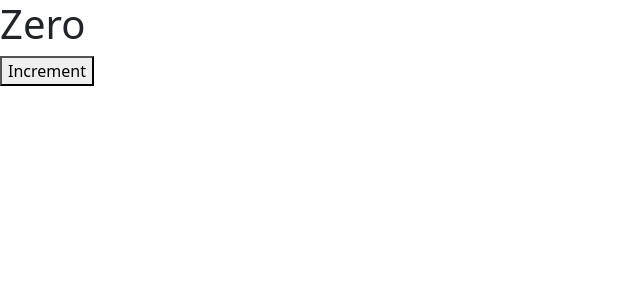
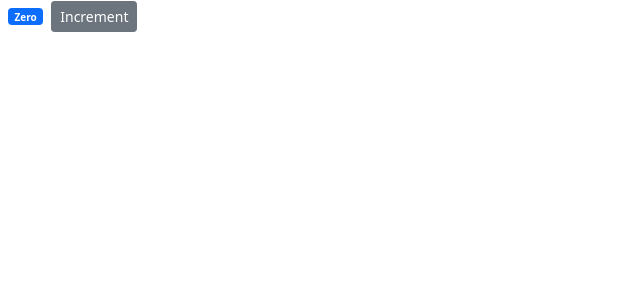
Before and after one commit to chlemagne/react-tutorial, a React (Create React App) app: page / in a window 1280 px wide. Shown: the top 300 px of the page, without its empty margins (0-640 px from the left). Built offline with nearby package versions, Linux system fonts and the light colour scheme.

Commit message:
Set attributes (e.g. class, style)

```diff
--- a/src/components/counterComponent.jsx
+++ b/src/components/counterComponent.jsx
@@ -8,15 +8,19 @@ class Counter extends Component {
   render() {
     return (
       <div>
-        <span>{this.formatCount()}</span>
-        <button>Increment</button>
+        <span style={{ fontSize: 10 }} className="badge bg-primary m-2">
+          {this.formatCount()}
+        </span>
+        <button type="button" className="btn btn-secondary btn-sm">
+          Increment
+        </button>
       </div>
     );
   }
 
   formatCount() {
     const { count } = this.state;
-    return count === 0 ? <h1>Zero</h1> : count;
+    return count === 0 ? "Zero" : count;
   }
 }
 
```
